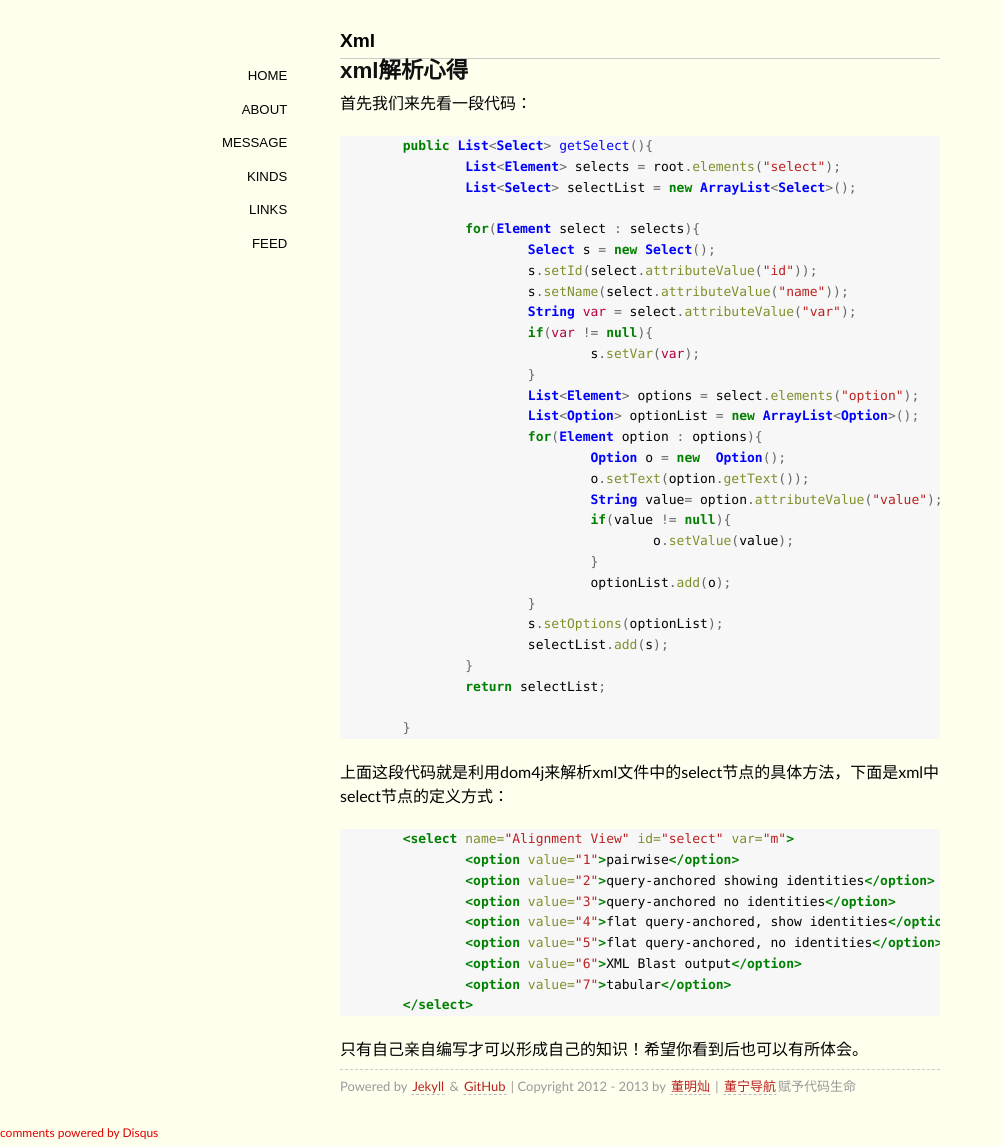
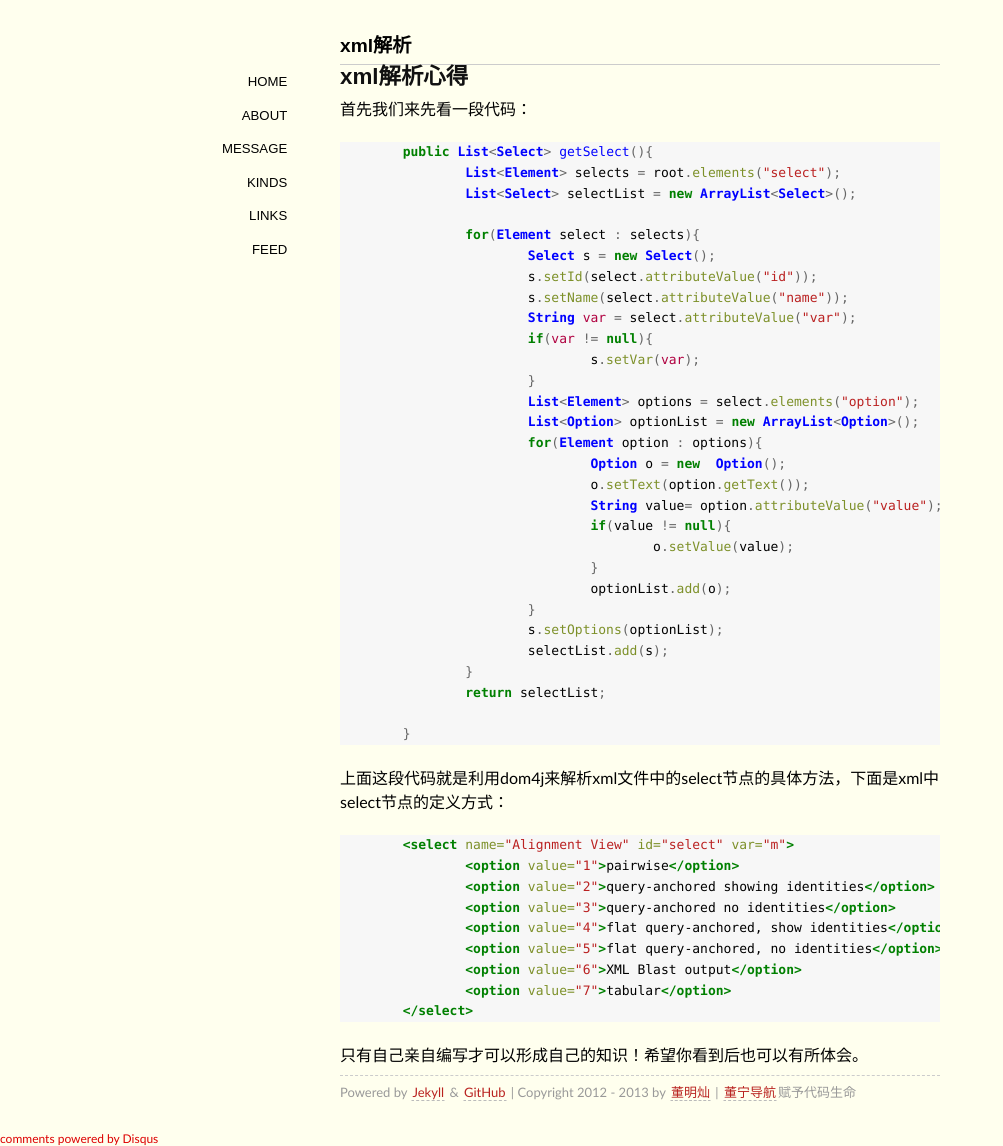
Before and after one commit to Lucces/demo, a Jekyll site: the page built from _posts/2013-10-12-xml.md, in a window 1280 px wide. Shown: the whole page, without its empty margins (0-1003 px from the left). Built offline with Jekyll 4.4.1, drawn with Linux system fonts in a browser that asks for light colours; some web fonts are replaced; comment, search, counter and statistics services are not loaded.

Commit message:
1012second post

```diff
--- a/_posts/2013-10-12-xml.md
+++ b/_posts/2013-10-12-xml.md
@@ -3,9 +3,12 @@ layout: default
 category : lessons
 tagline: "Supporting tagline"
 tags : [xml,js]
+title: xml解析
 ---
+
 ##xml解析心得
 首先我们来先看一段代码：
+
 {% highlight java %}
 
 	public List<Select> getSelect(){
@@ -39,6 +42,7 @@ tags : [xml,js]
 	}
 {% endhighlight %}
 上面这段代码就是利用dom4j来解析xml文件中的select节点的具体方法，下面是xml中select节点的定义方式：
+
 {% highlight xml %}
 
 	<select name="Alignment View" id="select" var="m">
```
